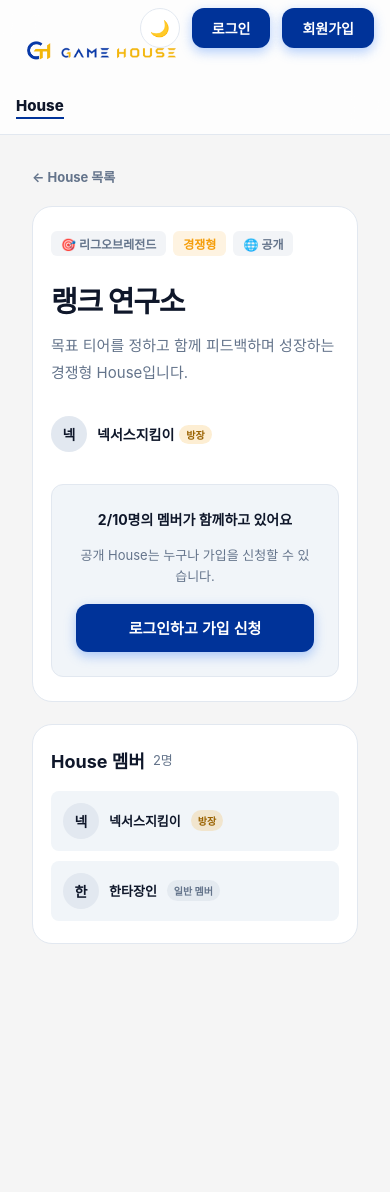
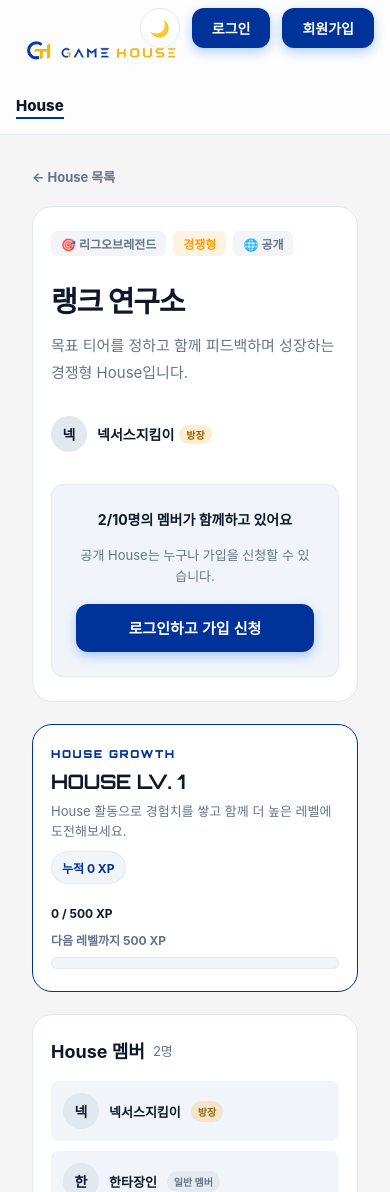
Before and after one commit to NexusOps-gamehouse/frontend, a React (Vite) app: page /houses/house-ranked-lab in a window 390 px wide. Shown: the top 1192 px of the page. Before the commit the page ends 1004 px from the top, so only its background shows below. Built offline with nearby package versions, Linux system fonts and the light colour scheme.

Commit message:
feat: add House XP and level growth

```diff
--- a/src/api/houses.js
+++ b/src/api/houses.js
@@ -1,4 +1,5 @@
 import {
+  mockAddHouseXp,
   mockAcceptInvitation,
   mockApproveJoinRequest,
   mockCancelJoinRequest,
@@ -43,6 +44,9 @@ export const getHouse = (houseId, user) => mockGetHouse(houseId, user);
 export const createHouse = (payload, user) => mockCreateHouse(payload, user);
 // 실제 API 연결 시 PUT /houses/:houseId 로 교체한다.
 export const updateHouse = (houseId, payload, user) => mockUpdateHouse(houseId, payload, user);
+// TODO(house-xp): 실제 서비스에서는 클라이언트가 XP 값을 결정하지 않는다.
+// 서버가 게임·일정·퀘스트 활동을 검증해 POST /houses/:houseId/xp 로 지급한다.
+export const addHouseXp = (houseId, amount, user) => mockAddHouseXp(houseId, amount, user);
 export const requestHouseJoin = (houseId, user) => mockRequestHouseJoin(houseId, user);
 export const cancelJoinRequest = (houseId, user) => mockCancelJoinRequest(houseId, user);
 export const listJoinRequests = (houseId, user) => mockListJoinRequests(houseId, user);
--- /dev/null
+++ b/src/components/HouseGrowthPanel.jsx
@@ -0,0 +1,71 @@
+import { useState } from 'react';
+import { addHouseXp } from '../api/houses';
+
+const XP_OPTIONS = [50, 150, 200];
+const numberFormat = new Intl.NumberFormat('ko-KR');
+
+export default function HouseGrowthPanel({ house, user, onUpdate, onNotice }) {
+  const [working, setWorking] = useState(0);
+  const [error, setError] = useState('');
+  const currentXp = Math.max(0, Number(house.currentLevelXp) || 0);
+  const nextXp = Math.max(1, Number(house.nextLevelXp) || 1);
+  const progress = Math.min(100, Math.max(0, (currentXp / nextXp) * 100));
+  const remainingXp = Math.max(0, nextXp - currentXp);
+  const competitive = house.type === 'COMPETITIVE';
+
+  const addXp = async (amount) => {
+    if (working) return;
+    setWorking(amount);
+    setError('');
+    try {
+      const updated = await addHouseXp(house.id, amount, user);
+      const leveledUp = updated.level > house.level;
+      onUpdate(updated);
+      onNotice(leveledUp
+        ? `House가 LV. ${updated.level}(으)로 성장했습니다!`
+        : `${numberFormat.format(amount)} XP를 적립했습니다.`);
+    } catch (err) {
+      setError(err.message || 'House XP를 적립하지 못했습니다.');
+    } finally {
+      setWorking(0);
+    }
+  };
+
+  return (
+    <section className={`house-growth-panel ${competitive ? 'competitive' : 'social'}`}>
+      <div className="house-growth-head">
+        <div>
+          <span className="house-eyebrow">HOUSE GROWTH</span>
+          <h2>HOUSE LV. {house.level}</h2>
+          <p>{competitive
+            ? 'House 활동으로 경험치를 쌓고 함께 더 높은 레벨에 도전해보세요.'
+            : '함께한 활동이 차곡차곡 쌓인 House의 성장 기록입니다.'}</p>
+        </div>
+        <strong>누적 {numberFormat.format(house.xp)} XP</strong>
+      </div>
+      <div className="house-growth-progress-copy">
+        <span>{numberFormat.format(currentXp)} / {numberFormat.format(nextXp)} XP</span>
+        <span>다음 레벨까지 {numberFormat.format(remainingXp)} XP</span>
+      </div>
+      <div className="house-growth-track" role="progressbar" aria-label="House 레벨 진행률"
+           aria-valuemin="0" aria-valuemax="100" aria-valuenow={Math.round(progress)}>
+        <div style={{ width: `${progress}%` }} />
+      </div>
+
+      {import.meta.env.DEV && house.myStatus === 'OWNER' && (
+        <div className="house-growth-dev">
+          <div><strong>개발 전용 Mock XP</strong><small>실제 게임 결과와 연결되지 않은 UI 테스트 기능입니다.</small></div>
+          <div className="house-growth-dev-actions">
+            {XP_OPTIONS.map((amount) => (
+              <button className="ui-btn-secondary ui-btn-sm" type="button" key={amount}
+                      disabled={Boolean(working)} onClick={() => addXp(amount)}>
+                {working === amount ? '적립 중…' : `+${amount} XP`}
+              </button>
+            ))}
+          </div>
+          {error && <div className="house-alert error" role="alert">{error}</div>}
+        </div>
+      )}
+    </section>
+  );
+}
--- a/src/mocks/houseStorage.js
+++ b/src/mocks/houseStorage.js
@@ -1,4 +1,5 @@
 import { GAMES } from '../constants.js';
+import { calculateHouseGrowth, normalizeHouseXp } from '../utils/houseGrowth.js';
 
 const STORAGE_KEY = 'gamehouse.houses.v1';
 const SUGGESTION_STORAGE_KEY = 'gamehouse.houseSuggestions.v1';
@@ -23,6 +24,7 @@ const INITIAL_HOUSES = [
     invitations: [],
     notices: [],
     schedules: [],
+    xp: 0,
     createdAt: '2026-08-18T10:00:00.000Z',
   },
   {
@@ -42,6 +44,7 @@ const INITIAL_HOUSES = [
     invitations: [],
     notices: [],
     schedules: [],
+    xp: 0,
     createdAt: '2026-08-20T12:30:00.000Z',
   },
   {
@@ -58,6 +61,7 @@ const INITIAL_HOUSES = [
     invitations: [],
     notices: [],
     schedules: [],
+    xp: 0,
     createdAt: '2026-08-22T15:00:00.000Z',
   },
 ];
@@ -75,6 +79,7 @@ const normalizeHouse = (house) => {
     owner: { ...house.owner, id: ownerId },
     game: house.game || '기타',
     maxMembers: Number(house.maxMembers) || 20,
+    xp: normalizeHouseXp(house.xp),
     members: (Array.isArray(house.members) ? house.members : []).map((member) => ({
       ...member,
       id: String(member.id),
@@ -161,7 +166,7 @@ function currentState(house, user) {
 
 function withViewerState(house, user) {
   const status = currentState(house, user);
-  const result = { ...clone(house), myStatus: status };
+  const result = { ...clone(house), ...calculateHouseGrowth(house.xp), myStatus: status };
   // 공지는 멤버 전용 API를 통해서만 제공해 공개 House 외부 사용자에게 노출되지 않게 한다.
   delete result.notices;
   // 일정도 멤버 전용 API에서 권한을 확인한 뒤 별도로 제공한다.
@@ -339,6 +344,7 @@ export async function mockCreateHouse(payload, user) {
     invitations: [],
     notices: [],
     schedules: [],
+    xp: 0,
     createdAt: new Date().toISOString(),
   };
   writeHouses([house, ...houses]);
@@ -357,6 +363,20 @@ export async function mockUpdateHouse(houseId, payload, user) {
     throw new Error('대기 중인 가입 신청을 먼저 승인하거나 거절해주세요.');
   }
   Object.assign(house, values);
+  writeHouses(houses);
+  return withViewerState(house, user);
+}
+
+export async function mockAddHouseXp(houseId, amount, user) {
+  const houses = readHouses();
+  const { house } = requireHouse(houses, houseId);
+  requireOwner(house, user);
+  if (!Number.isSafeInteger(amount) || amount <= 0) {
+    throw new Error('적립할 XP는 양의 정수여야 합니다.');
+  }
+  const nextXp = normalizeHouseXp(house.xp) + amount;
+  if (!Number.isSafeInteger(nextXp)) throw new Error('적립 가능한 XP 범위를 초과했습니다.');
+  house.xp = nextXp;
   writeHouses(houses);
   return withViewerState(house, user);
 }
--- a/src/pages/HouseDetailPage.jsx
+++ b/src/pages/HouseDetailPage.jsx
@@ -16,6 +16,7 @@ import {
   updateMemberRole,
 } from '../api/houses';
 import HouseInviteModal from '../components/HouseInviteModal';
+import HouseGrowthPanel from '../components/HouseGrowthPanel';
 import HouseNoticeFormModal from '../components/HouseNoticeFormModal';
 import HouseSchedulesSection from '../components/HouseSchedulesSection';
 import Modal from '../components/Modal';
@@ -326,6 +327,8 @@ export default function HouseDetailPage() {
         </aside>
       </section>
 
+      <HouseGrowthPanel house={house} user={user} onUpdate={setHouse} onNotice={setNotice} />
+
       {error && <div className="house-alert error detail-error" role="alert">{error}</div>}
       {notice && <div className="house-alert success detail-error" role="status">{notice}</div>}
 
--- a/src/pages/Houses.css
+++ b/src/pages/Houses.css
@@ -153,6 +153,38 @@
 .house-join-card .ui-btn-secondary { border: 1px solid var(--border); }
 .house-join-card button:disabled { cursor: default; opacity: .7; }
 .house-join-actions { display: flex; flex-direction: column; gap: 8px; }
+.house-growth-panel {
+  margin-top: 22px; padding: 26px 28px; background: var(--surface);
+  border: 1px solid var(--border); border-radius: var(--radius-lg);
+}
+.house-growth-panel.competitive { border-color: var(--primary); }
+.house-growth-head { display: flex; align-items: flex-start; justify-content: space-between; gap: 24px; }
+.house-growth-head h2 { font-family: 'Orbitron', sans-serif; font-size: clamp(20px, 4vw, 28px); letter-spacing: -.02em; }
+.house-growth-head p { margin-top: 7px; color: var(--text-muted); font-size: 13px; line-height: 1.55; }
+.house-growth-head > strong {
+  flex-shrink: 0; padding: 7px 10px; color: var(--primary); background: var(--surface-hover);
+  border: 1px solid var(--border); border-radius: 99px; font-size: 12px;
+}
+[data-theme='dark'] .house-growth-head > strong { color: #60a5fa; }
+.house-growth-panel.social .house-growth-head h2 { font-size: clamp(18px, 3vw, 23px); }
+.house-growth-progress-copy {
+  display: flex; justify-content: space-between; gap: 18px; margin-top: 22px;
+  color: var(--text-muted); font-size: 12px; font-weight: 700;
+}
+.house-growth-progress-copy span:first-child { color: var(--text-main); }
+.house-growth-track {
+  height: 12px; margin-top: 9px; overflow: hidden; background: var(--surface-hover);
+  border: 1px solid var(--border); border-radius: 99px;
+}
+.house-growth-track > div { height: 100%; background: var(--primary); border-radius: inherit; transition: width .35s ease; }
+.house-growth-dev {
+  margin-top: 20px; padding-top: 18px; border-top: 1px dashed var(--border);
+}
+.house-growth-dev > div:first-child { display: flex; flex-direction: column; gap: 3px; }
+.house-growth-dev strong { color: var(--text-main); font-size: 12px; }
+.house-growth-dev small { color: var(--text-muted); font-size: 11px; line-height: 1.5; }
+.house-growth-dev-actions { display: flex; flex-wrap: wrap; gap: 7px; margin-top: 12px; }
+.house-growth-dev-actions .ui-btn-secondary { display: inline-flex; align-items: center; justify-content: center; }
 .house-lock { margin-top: 18px; font-size: 28px; }
 .house-private-error { max-width: 620px; margin: 50px auto 0; }
 .house-private-error h1 { margin: 12px 0 8px; font-size: 22px; }
@@ -319,6 +351,9 @@
   .house-form-actions .ui-btn-primary, .house-form-actions .ui-btn-secondary { width: 100%; }
   .house-settings-retry-actions { flex-direction: column; }
   .house-detail-hero { padding: 24px 18px; }
+  .house-growth-panel { padding: 22px 18px; }
+  .house-growth-head, .house-growth-progress-copy { flex-direction: column; gap: 10px; }
+  .house-growth-head > strong { align-self: flex-start; }
   .house-members-section, .house-management-section, .house-notices-section,
   .house-schedules-section { padding: 22px 18px; }
   .house-notice-head, .house-notice-error { align-items: stretch; flex-direction: column; }
--- /dev/null
+++ b/src/utils/houseGrowth.js
@@ -0,0 +1,22 @@
+export const HOUSE_XP_STEP = 500;
+
+export function normalizeHouseXp(value) {
+  const xp = Number(value);
+  return Number.isSafeInteger(xp) && xp >= 0 ? xp : 0;
+}
+
+export function xpRequiredForNextLevel(level) {
+  const safeLevel = Number.isInteger(level) && level > 0 ? level : 1;
+  return safeLevel * HOUSE_XP_STEP;
+}
+
+export function calculateHouseGrowth(value) {
+  const xp = normalizeHouseXp(value);
+  const completedLevels = Math.floor((Math.sqrt(1 + (8 * xp) / HOUSE_XP_STEP) - 1) / 2);
+  const level = completedLevels + 1;
+  const spentXp = (HOUSE_XP_STEP * completedLevels * (completedLevels + 1)) / 2;
+  const currentLevelXp = xp - spentXp;
+  const nextLevelXp = xpRequiredForNextLevel(level);
+
+  return { level, xp, currentLevelXp, nextLevelXp };
+}
```
